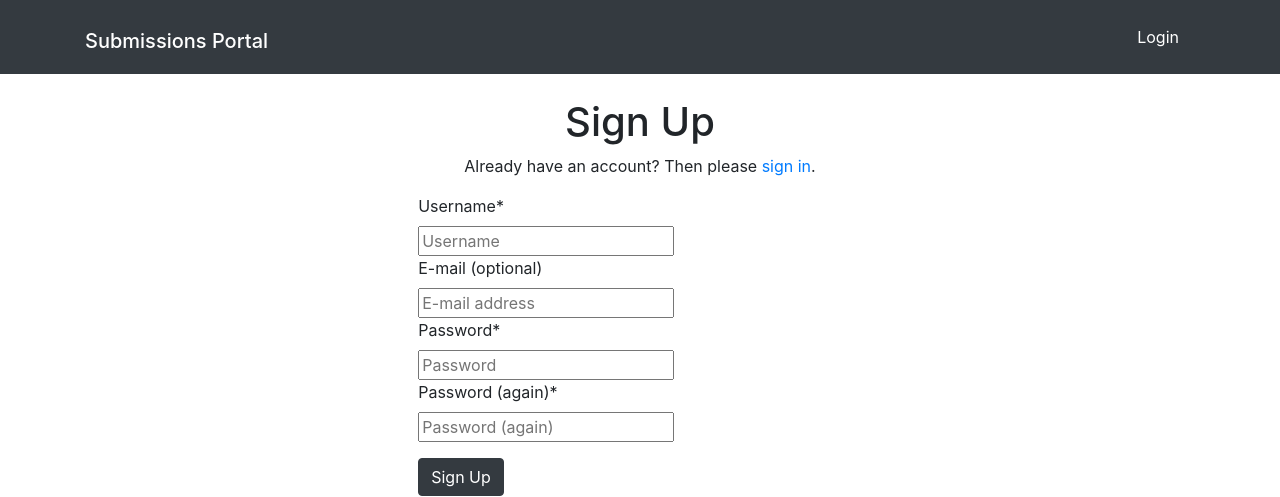
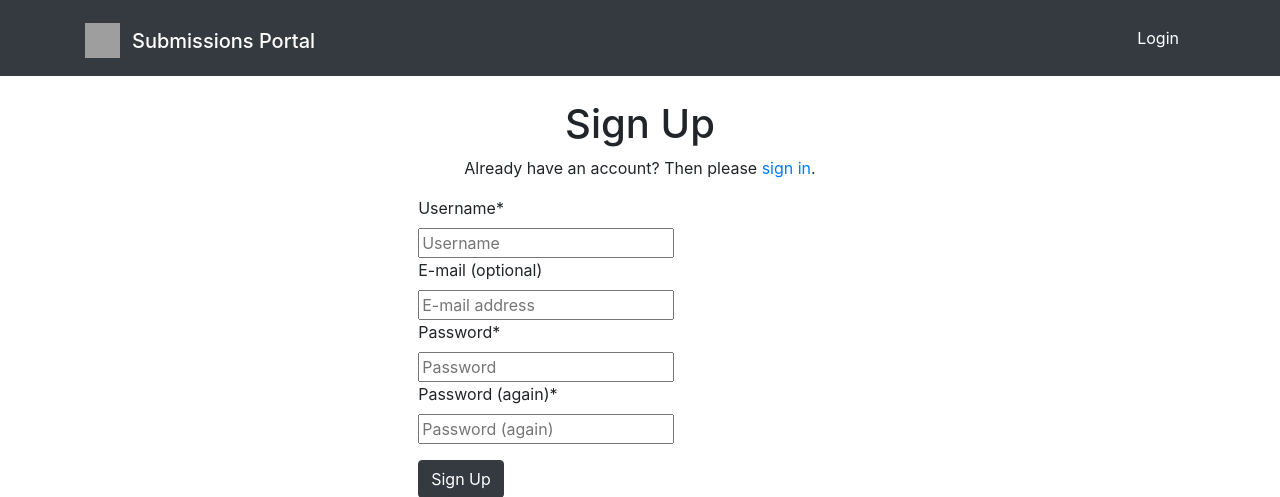
Before and after one commit to arpan-khanna/Assignment-Submission-Portal, a Django app: page /accounts/signup/ in a window 1280 px wide. Shown: the top 497 px of the page. Run offline with Django 3.2, Linux system fonts and the light colour scheme; some libraries are stand-ins or nearby versions; grey boxes are pictures that could not be loaded.

Commit message:
added iitg png

```diff
--- a/templates/account/base.html
+++ b/templates/account/base.html
@@ -1,6 +1,7 @@
 <!DOCTYPE html>
 {% load static %}
 <html>
+
 <head>
   <meta charset="utf-8">
   <meta name="viewport" content="width=device-width, initial-scale=1, shrink-to-fit=no">
@@ -14,17 +15,21 @@
       margin: 0;
     }
 
-body > *:not(.navbar) {
+    body>*:not(.navbar) {
       margin-left: 13%;
       margin-right: 13%;
     }
 
+    img {
+      margin-top: -5px;
+      margin-right: 12px;
+    }
   </style>
-
 
   {% block extra_head %}
   {% endblock %}
 </head>
+
 <body>
   {% block body %}
 
@@ -37,12 +42,14 @@ body > *:not(.navbar) {
   {% endif %}
   <nav class="navbar navbar-expand-lg navbar-dark bg-dark">
     <div class="container">
-        <span class="navbar-brand mb-0 h1"  style="font-size: 2em;"> <a class="navbar-brand" href="{% url 'index' %}">Submissions Portal</a></span>
+      <span class="navbar-brand mb-0 h1" style="font-size: 2em;"> <a class="navbar-brand"
+          href="{% url 'index' %}"><img src="{% static 'IIT_Guwahati_Logo.png' %}" width="35" height="35">Submissions Portal</a></span>
       <!-- <div class="container d-flex justify-content-between"> -->
       <ul class="nav justify-content-end">
         {% if user.is_authenticated %}
-          <li class = "nav-item"><a class="nav-link active" href="{% url 'index' %}" style="color: white;">Home</a></li>
-          <div><a class="nav-link active" href="{% url 'account_logout' %}" style="color: white;">Logout</a></div></ul>
+        <li class="nav-item"><a class="nav-link active" href="{% url 'index' %}" style="color: white;">Home</a></li>
+        <div><a class="nav-link active" href="{% url 'account_logout' %}" style="color: white;">Logout</a></div>
+      </ul>
       {% else %}
       <ul class="nav justify-content-end">
         <li class="nav-item">
@@ -67,4 +74,5 @@ body > *:not(.navbar) {
     integrity="sha384-ho+j7jyWK8fNQe+A12Hb8AhRq26LrZ/JpcUGGOn+Y7RsweNrtN/tE3MoK7ZeZDyx"
     crossorigin="anonymous"></script>
 </body>
+
 </html>
```
Also changed, not shown: templates/base.html (+11 -1 lines), db.sqlite3. Lines whose indentation alone changed are shown as unchanged.
